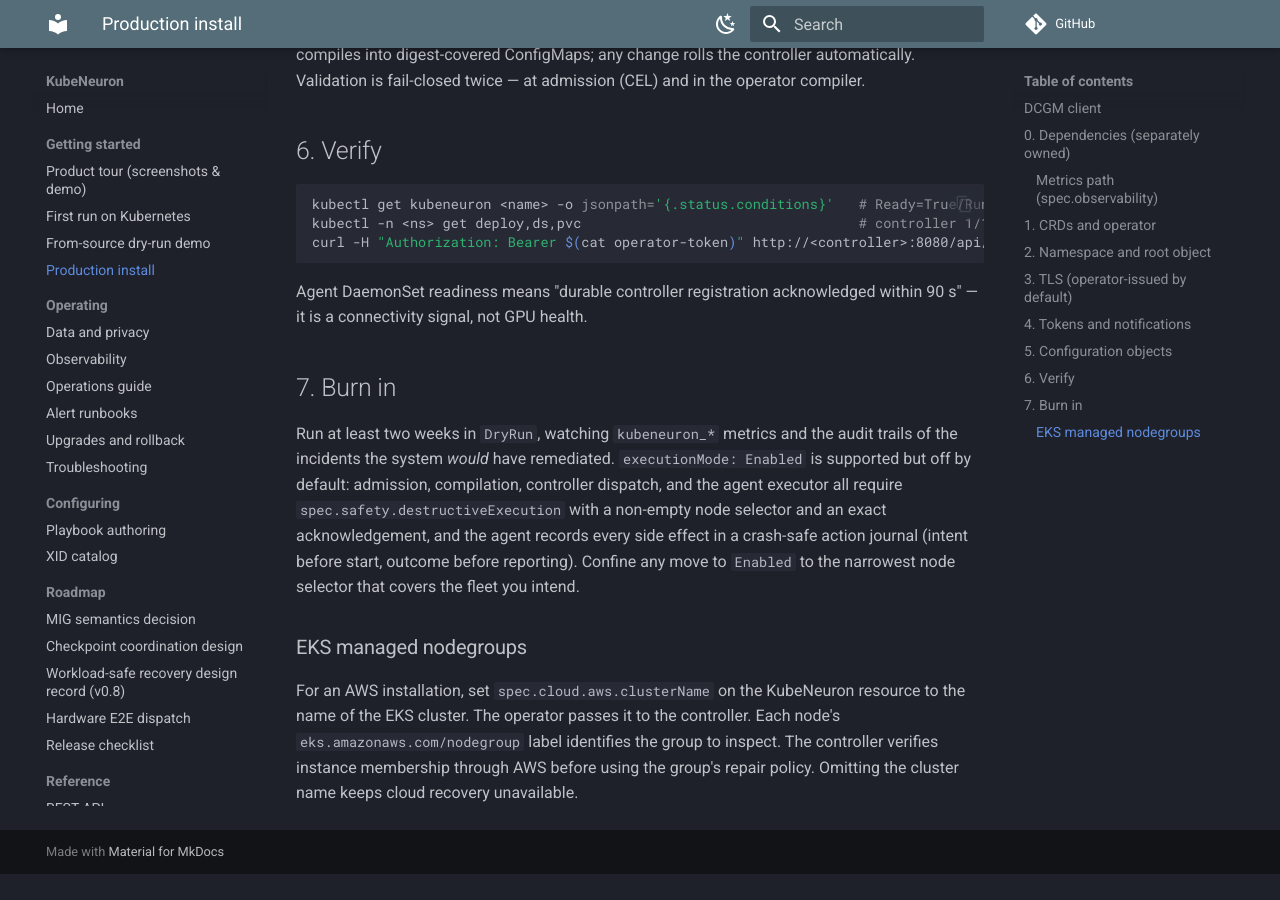
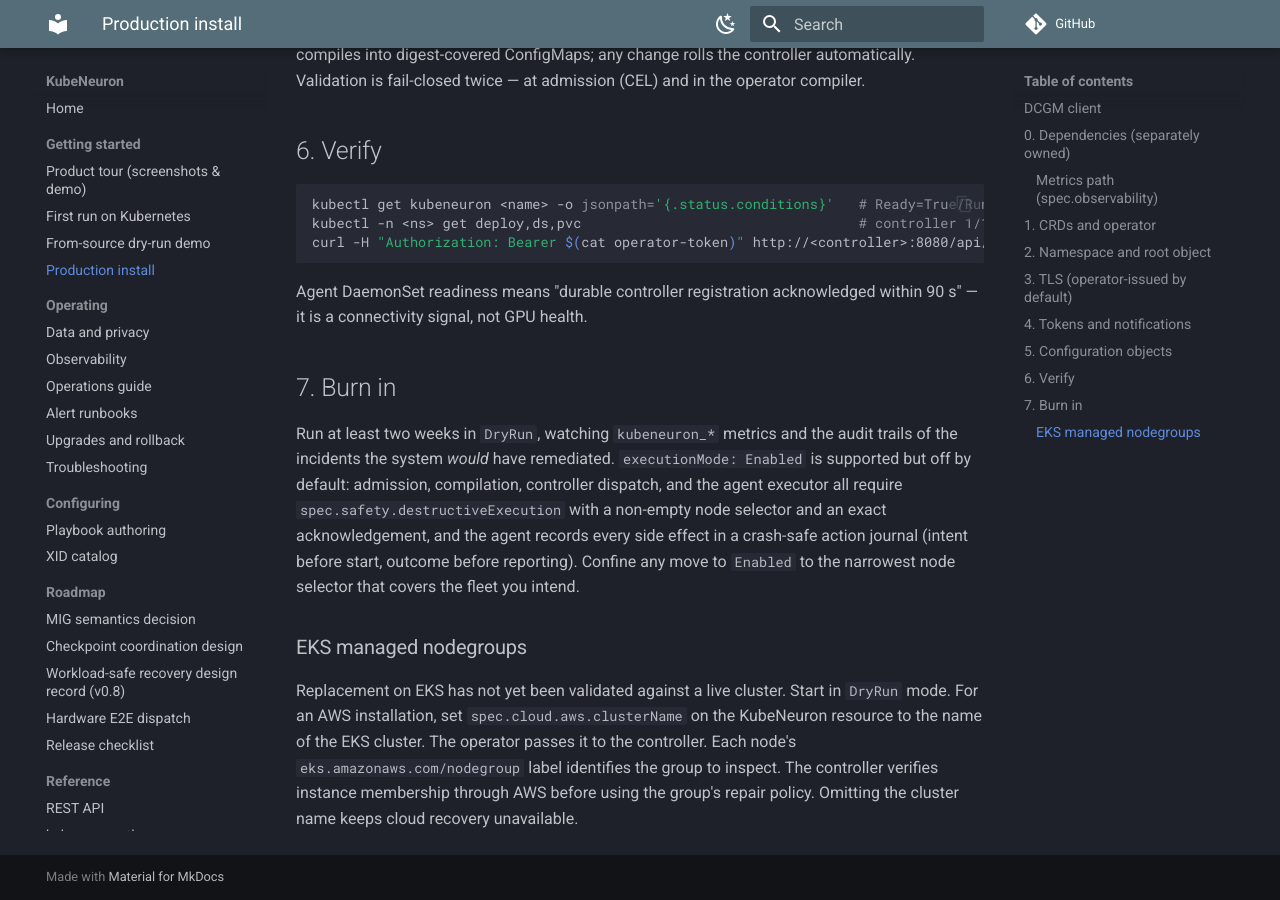
Before and after one commit to kubeneuron/kubeneuron, an MkDocs documentation site: the page built from docs/install.md, in a window 1280 px wide and 900 px high, scrolled down 7177 px. Built offline with MkDocs 1.6.1 and Material for MkDocs 9.7.7, drawn with Linux system fonts in a browser that asks for light colours; comment, search, counter and statistics services are not loaded; before the commit the page ends 8051 px from its top, so only the background shows below that.

Commit message:
docs: clarify live EKS replacement validation status
Signed-off-by: Andrii Petruk <andrey.petruk@gmail.com>

```diff
--- a/docs/install.md
+++ b/docs/install.md
@@ -365,6 +365,8 @@ the fleet you intend.
 
 ### EKS managed nodegroups
 
+Replacement on EKS has not yet been validated against a live cluster.
+Start in `DryRun` mode.
 For an AWS installation, set `spec.cloud.aws.clusterName` on the KubeNeuron
 resource to the name of the EKS cluster. The operator passes it to the
 controller. Each node's `eks.amazonaws.com/nodegroup` label identifies the
```
Also changed, not shown: CHANGELOG.md (+2 -0 lines).
